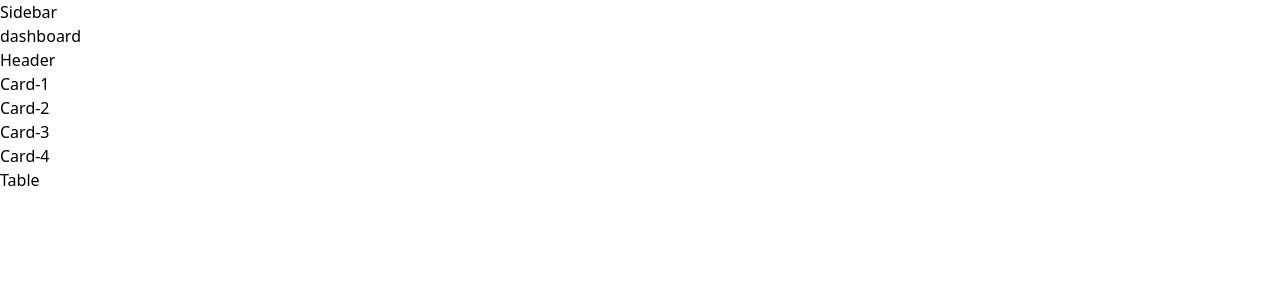
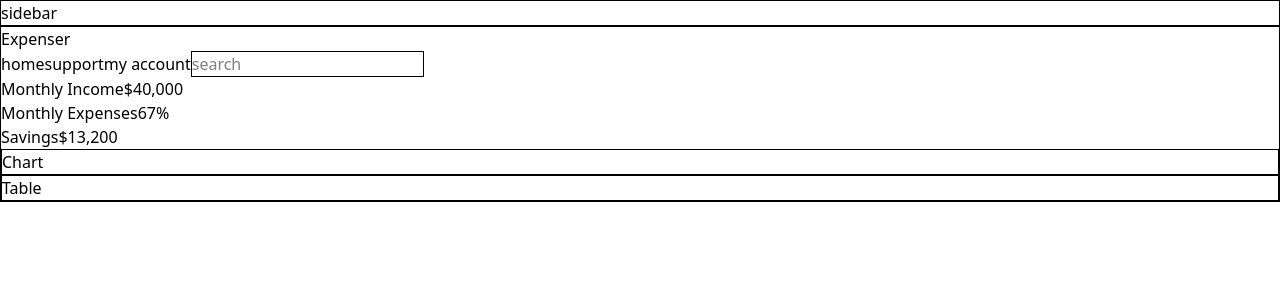
Before and after one commit to refreshedmayank/Dashboard, a Next.js app in the folder my-dashboard/: page / in a window 1280 px wide. Shown: the top 300 px of the page. Built offline with nearby package versions, Linux system fonts and the light colour scheme.

Commit message:
re laid out structure

```diff
--- a/my-dashboard/src/app/page.tsx
+++ b/my-dashboard/src/app/page.tsx
@@ -1,20 +1,36 @@
+import Link from "next/link";
 function Home(){
-  // Whole Page
-  return(<div className="Outer">
-    {/* Sidebar */}
-    <div className="sidebar">Sidebar</div>
-    {/* Main Dashboard */}
-    <div className="Dashboard">
-      {/* Header */}
-      dashboard
-      <div className="Header">Header</div>
-      {/* Cards */}
-      <div className="Card-1">Card-1</div>
-      <div className="Card-2" >Card-2</div>
-      <div className="Card-3" >Card-3</div>
-       <div className="Chart">Card-4</div>
-       <div className="Table">Table</div>
-     </div>
+  return(<div>
+
+<div className="border">sidebar</div>
+<div className="border">
+  <div className="Header">
+    <span>Expenser</span>
+    <div>
+      <Link href="">home</Link>
+      <Link href="">support</Link>
+      <Link href="">my account</Link>
+      <input className="border" type="text" placeholder="search" />
+    </div>
+  </div>
+  <div className="Card">
+    <span>Monthly Income</span>
+    <span>$40,000</span>
+  </div>
+  <div className="Card-2">
+    <span>Monthly Expenses</span>
+    <span>67%</span>
+  </div>
+  <div className="Card-3">
+    <span>Savings</span>
+    <span>$13,200</span>
+  </div>
+  <div className="border">Chart</div>
+  <div className="border">Table</div>
+</div>
+
+
+
   </div>)
 }
 export default Home;
```
Also changed, not shown: my-dashboard/src/app/practise.tsx (added).
